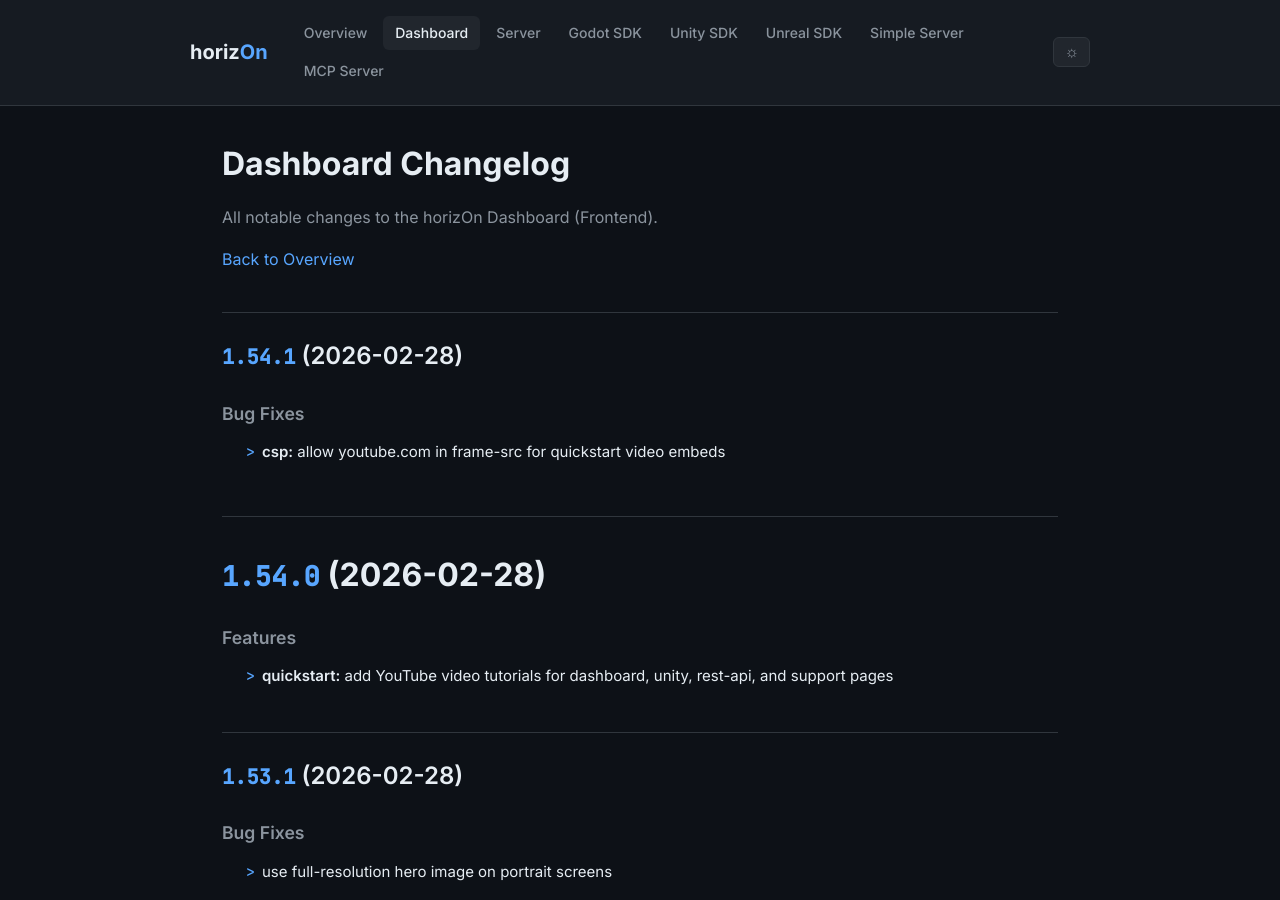
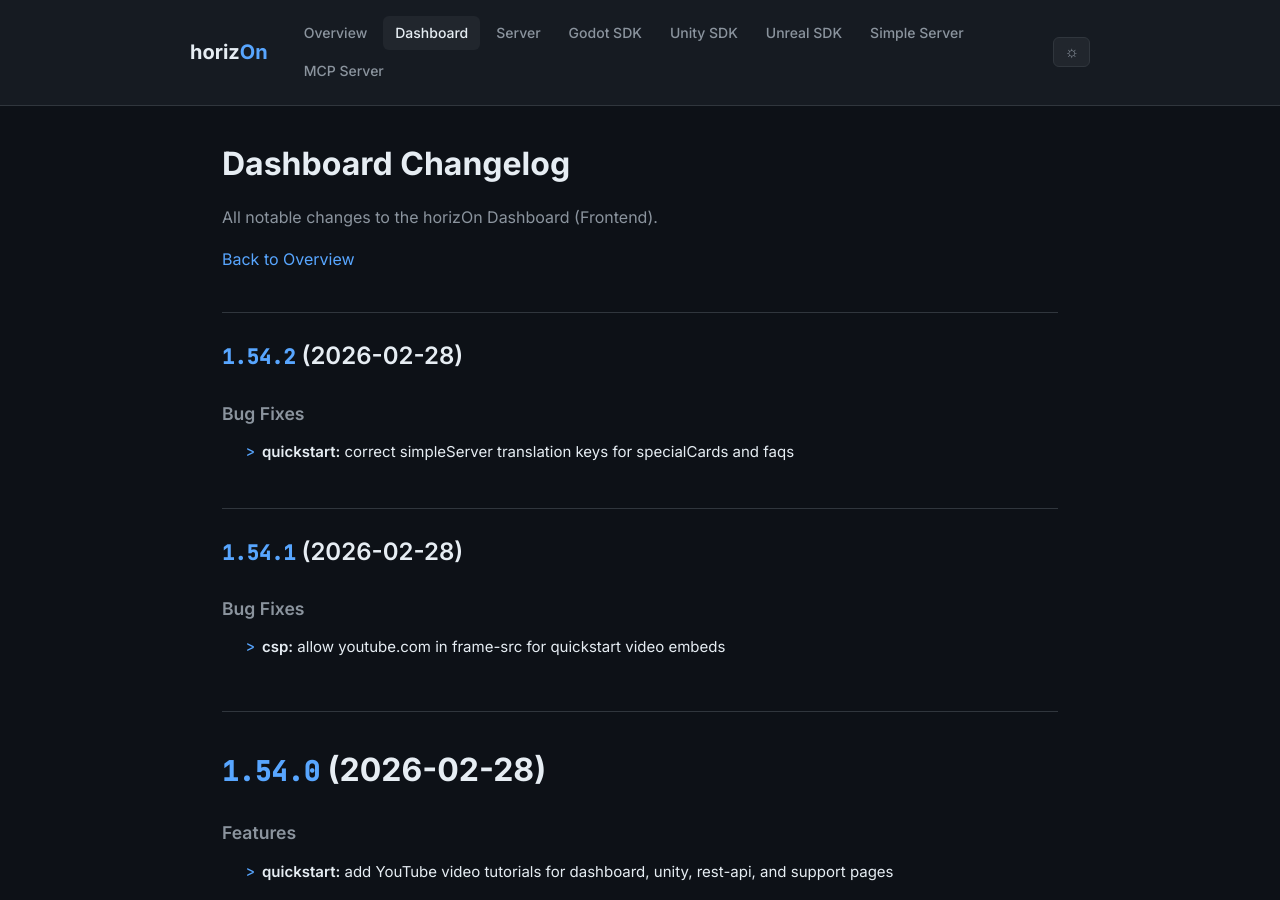
Before and after one commit to ProjectMakersDE/horizOn-Changelog, a Jekyll site: the page built from dashboard-changelog.md, in a window 1280 px wide and 900 px high. Built offline with Jekyll 4.4.1, drawn with Linux system fonts in a browser that asks for light colours.

Commit message:
chore: sync changelogs [skip ci]

```diff
--- a/dashboard-changelog.md
+++ b/dashboard-changelog.md
@@ -8,6 +8,13 @@ title: Dashboard Changelog
 All notable changes to the horizOn Dashboard (Frontend).
 
 [Back to Overview](.)
+
+## [1.54.2](https://github.com/ProjectMakersDE/horizOn-Dashboard/compare/v1.54.1...v1.54.2) (2026-02-28)
+
+
+### Bug Fixes
+
+* **quickstart:** correct simpleServer translation keys for specialCards and faqs ([14e49ac](https://github.com/ProjectMakersDE/horizOn-Dashboard/commit/14e49ac3a4e23e64fbbb5ef10baa85209f477800))
 
 ## [1.54.1](https://github.com/ProjectMakersDE/horizOn-Dashboard/compare/v1.54.0...v1.54.1) (2026-02-28)
 
```
Also changed, not shown: index.md (+1 -1 lines).
